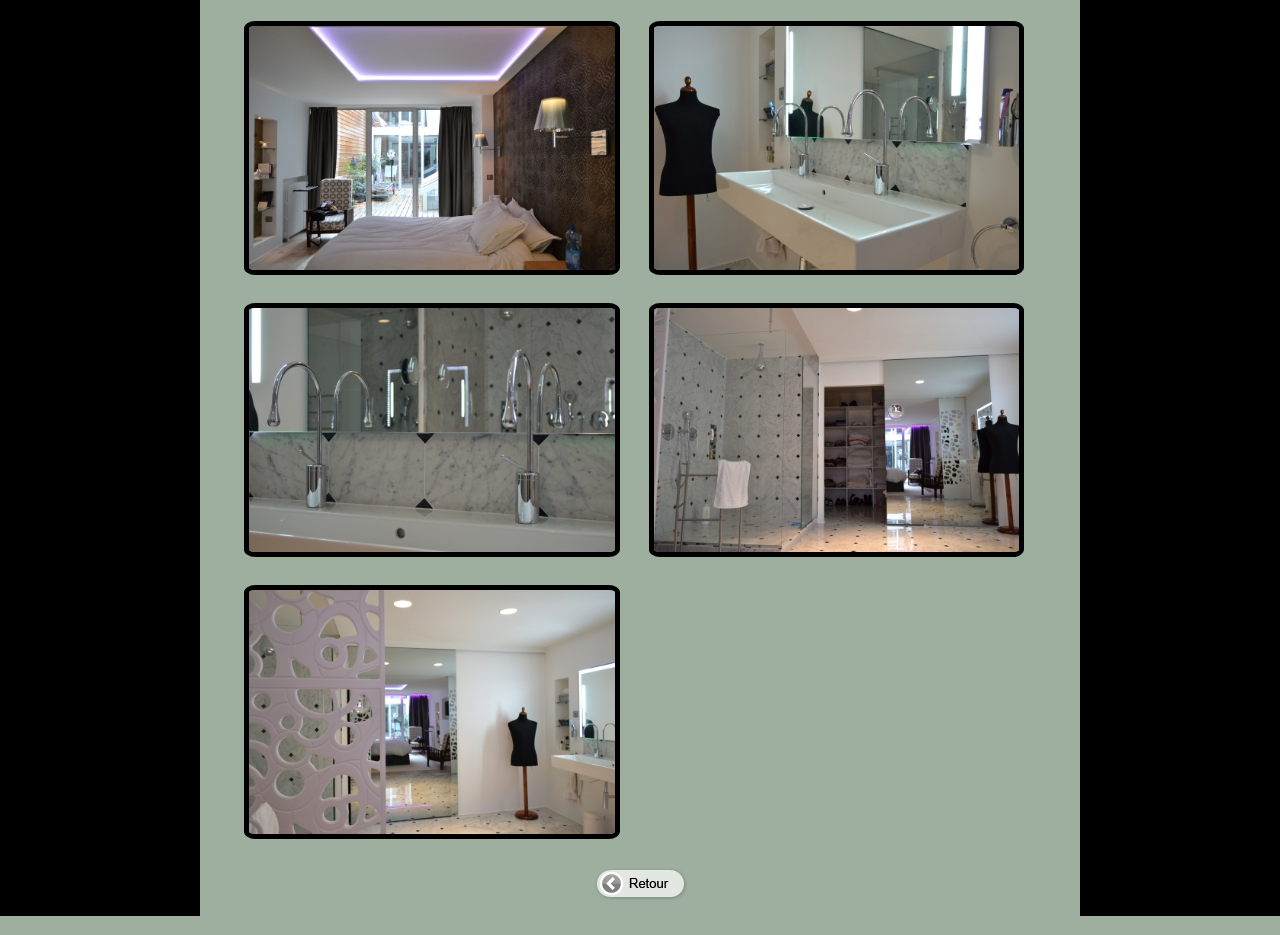
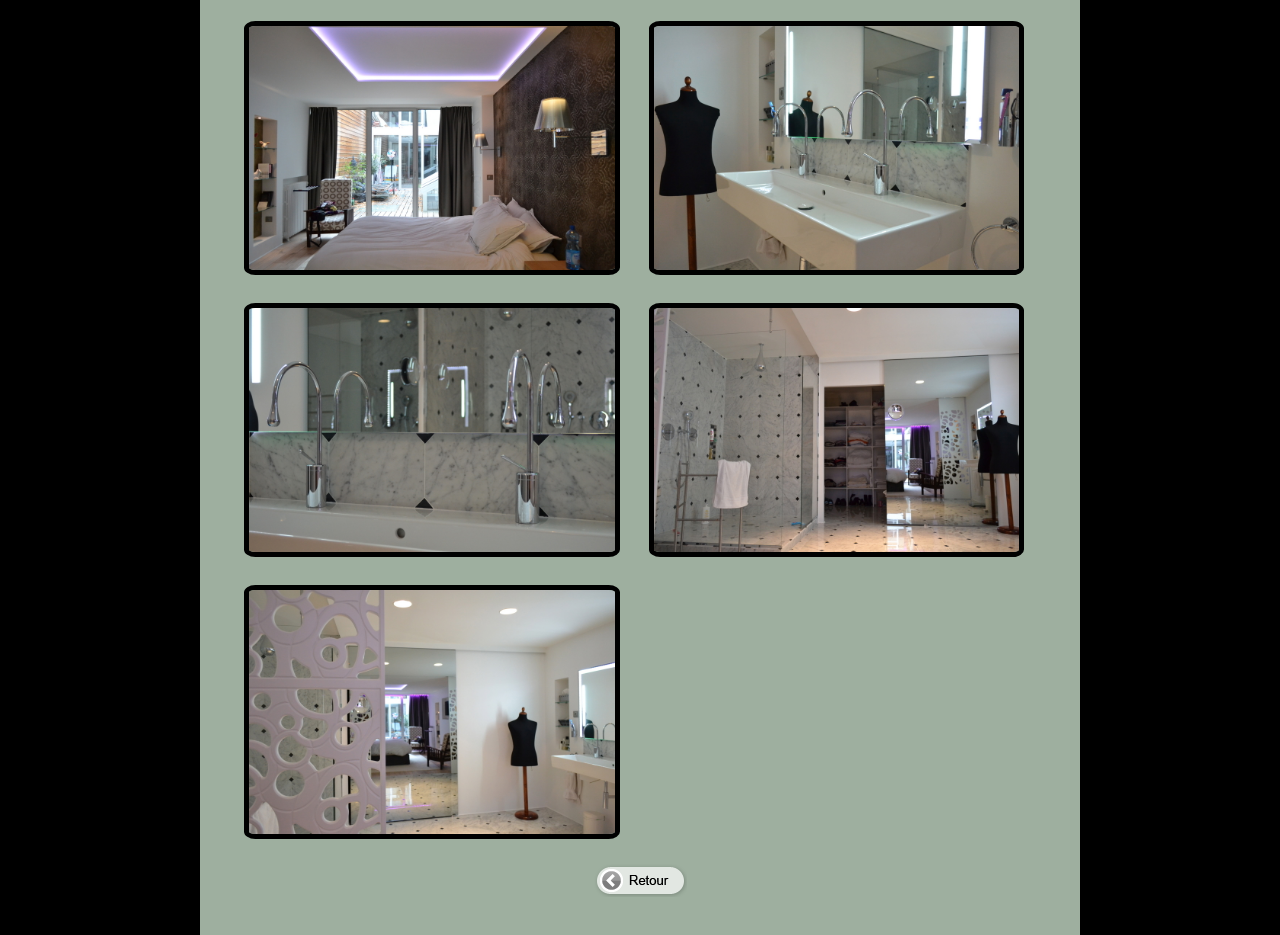
Before and after one commit to rafaelhperezg/jminterieurs, a plain HTML site: page projet3.html in a window 1280 px wide. Shown: the part 551-1486 px from the top of the page. Drawn offline with nearby package versions, Linux system fonts and the light colour scheme.

Commit message:
Change the container of the bouton "retour" and make changes on padding and margin to it

```diff
--- a/css/main.css
+++ b/css/main.css
@@ -192,8 +192,6 @@ h1, h2, h3{
 
 
 .bouton-retour {
-	display: inline-block;
-	width:100%;
 	margin: 0 auto;
 	text-align: center;
 }
@@ -201,4 +199,6 @@ h1, h2, h3{
 
 .bouton-retour img {
 		border-style: none;
+		padding: 10px;
+		margin: -25px auto 0;
 }
--- a/projet3.html
+++ b/projet3.html
@@ -56,9 +56,11 @@
           <a href="img/projets/projet3-7.jpg" data-lightbox="projet3">
             <img src="img/projets/projet3-7.jpg" alt="" class="photos-projects">
           </a>
-          <a href="projets.html" class="bouton-retour">
-              <img src="img/bouton_retour1.png" alt="Bouton Retour">
+        <div class="col-12 bouton-retour">
+          <a href="projets.html">
+            <img src="img/bouton_retour1.png" alt="Bouton Retour">
           </a>
+        </div>
       </div>
     </div>
   </div>
```
Also changed, not shown: projet1.html (+5 -3 lines), projet2.html (+5 -3 lines), projet4.html (+5 -3 lines).
